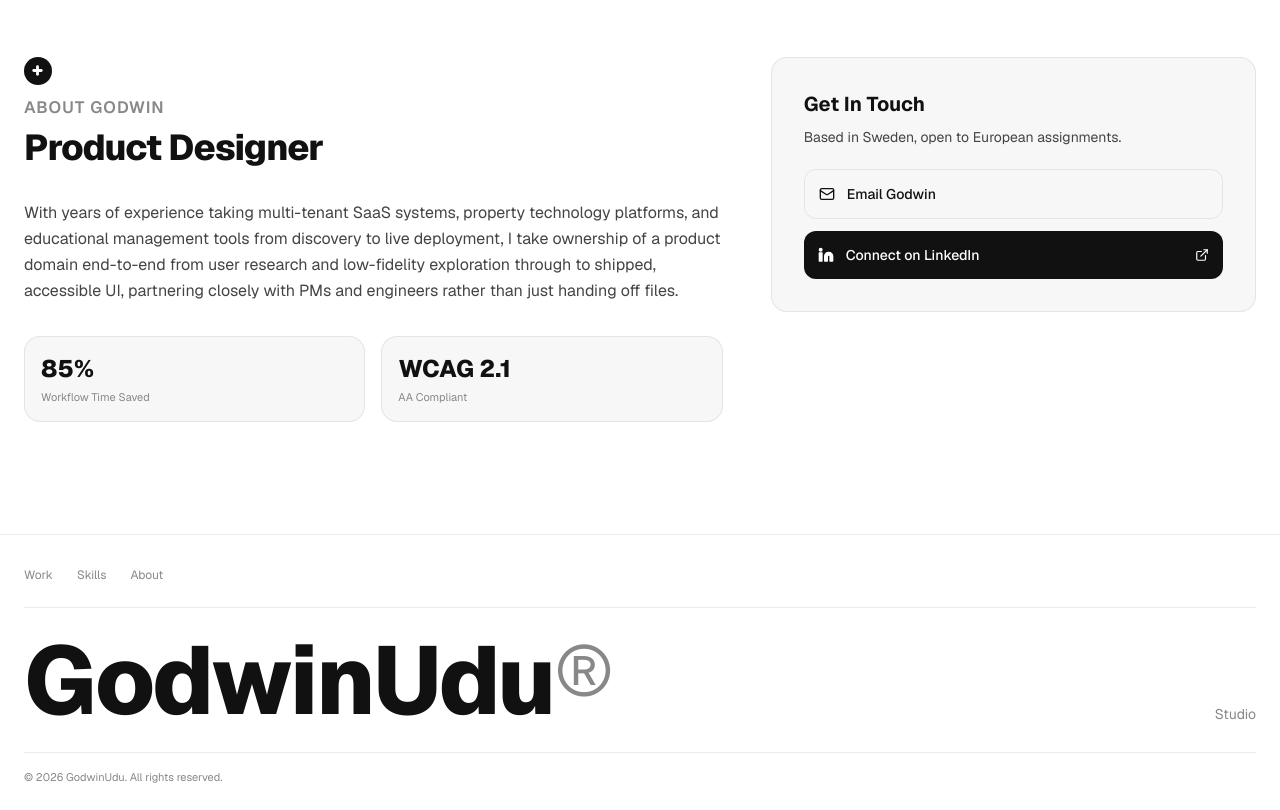
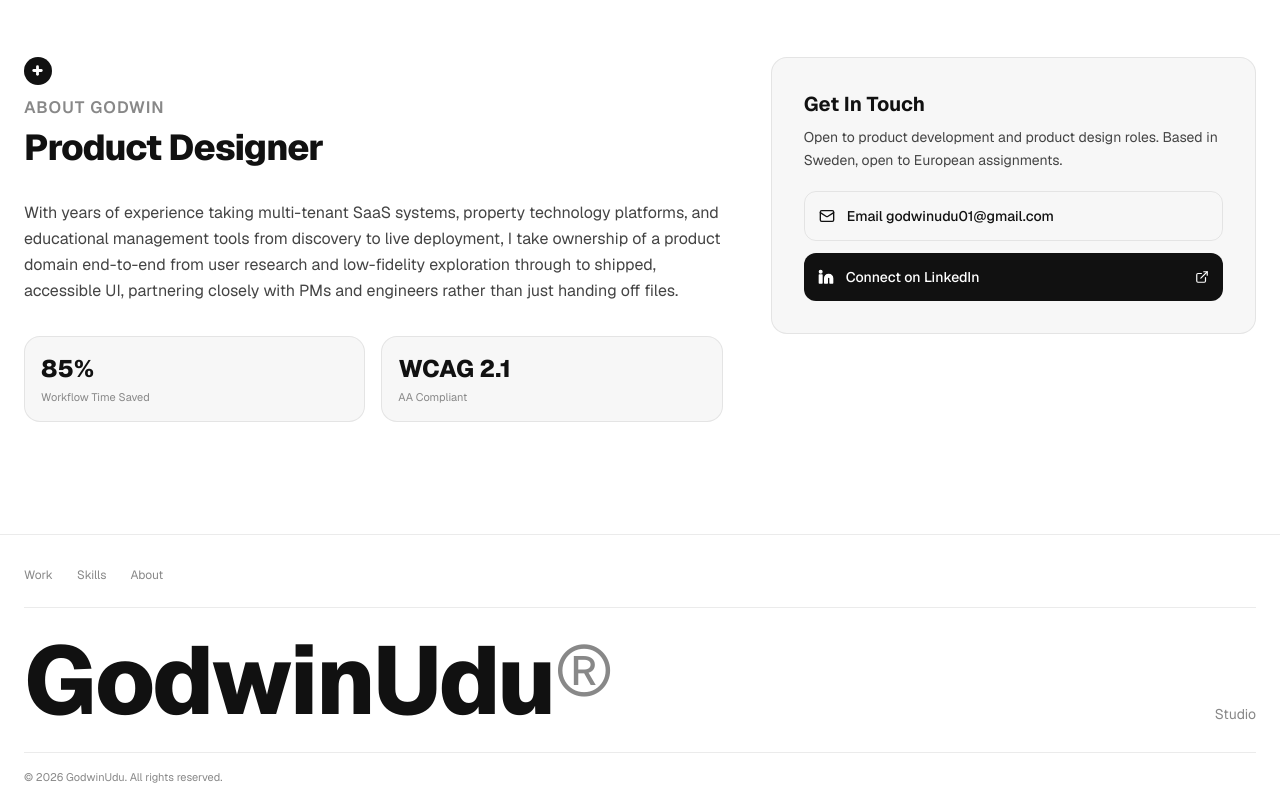
Before and after one commit to GUdu004/Godwin, a Next.js app: page / in a window 1280 px wide. Shown: the part 3800-4610 px from the top of the page. Built offline with nearby package versions, Linux system fonts and the light colour scheme.

Commit message:
Update contact card copy and explicit email address label

```diff
--- a/src/app/page.tsx
+++ b/src/app/page.tsx
@@ -331,7 +331,7 @@ export default function HomePage() {
               <div>
                 <h3 className="text-xl font-bold text-text-primary">Get In Touch</h3>
                 <p className="text-sm text-text-secondary mt-2 leading-relaxed">
-                  Based in Sweden, open to European assignments.
+                  Open to product development and product design roles. Based in Sweden, open to European assignments.
                 </p>
               </div>
               <div className="flex flex-col gap-3">
@@ -340,7 +340,7 @@ export default function HomePage() {
                   className="flex items-center gap-3 p-3.5 rounded-xl border border-border-muted text-text-primary font-medium text-sm hover:border-border-active hover:bg-bg-tertiary transition-all"
                 >
                   <Mail className="w-4 h-4 flex-shrink-0" />
-                  <span>Email Godwin</span>
+                  <span>Email godwinudu01@gmail.com</span>
                 </a>
                 <a
                   href="https://www.linkedin.com/in/godwin-udu/"
```
